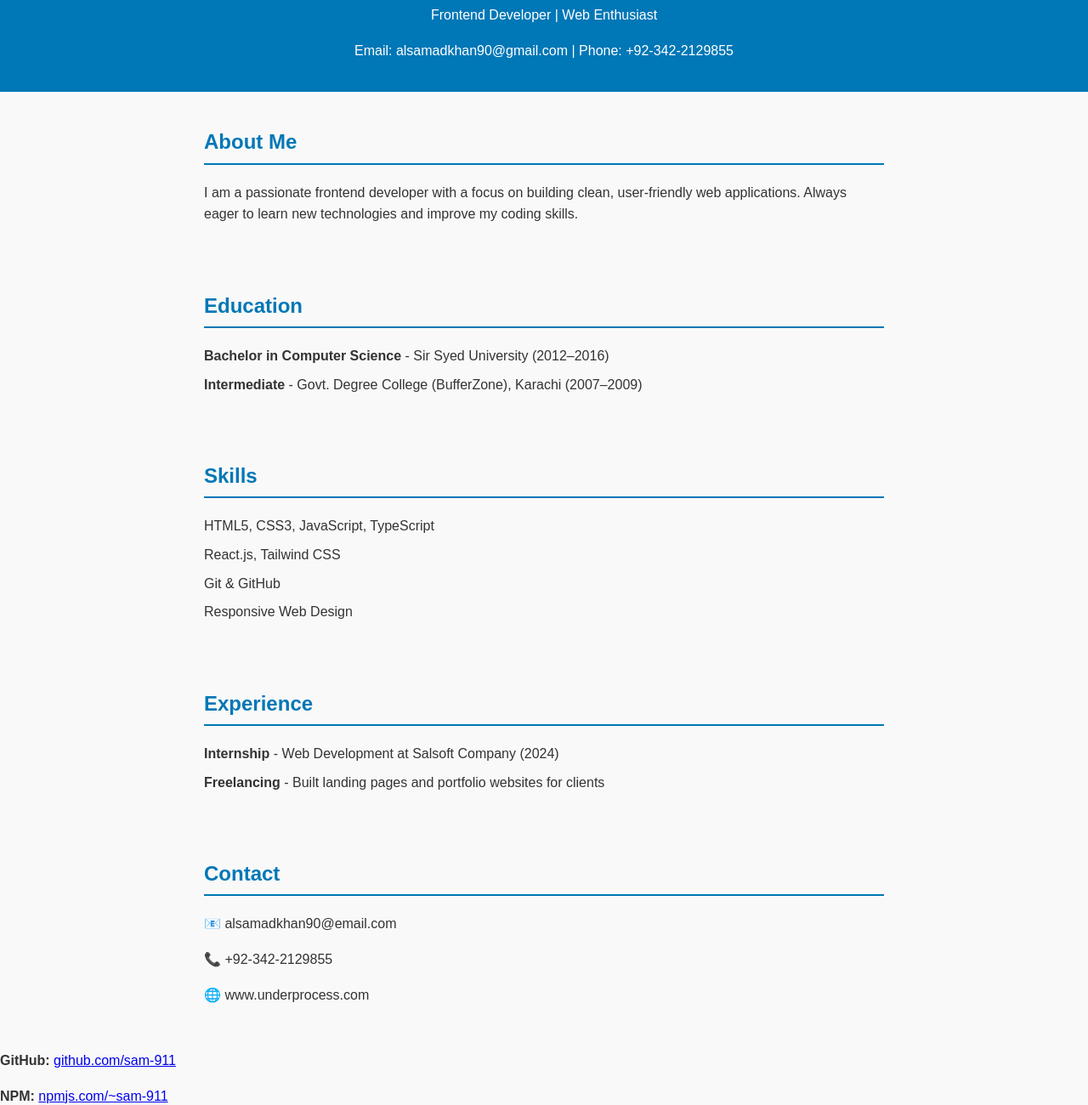
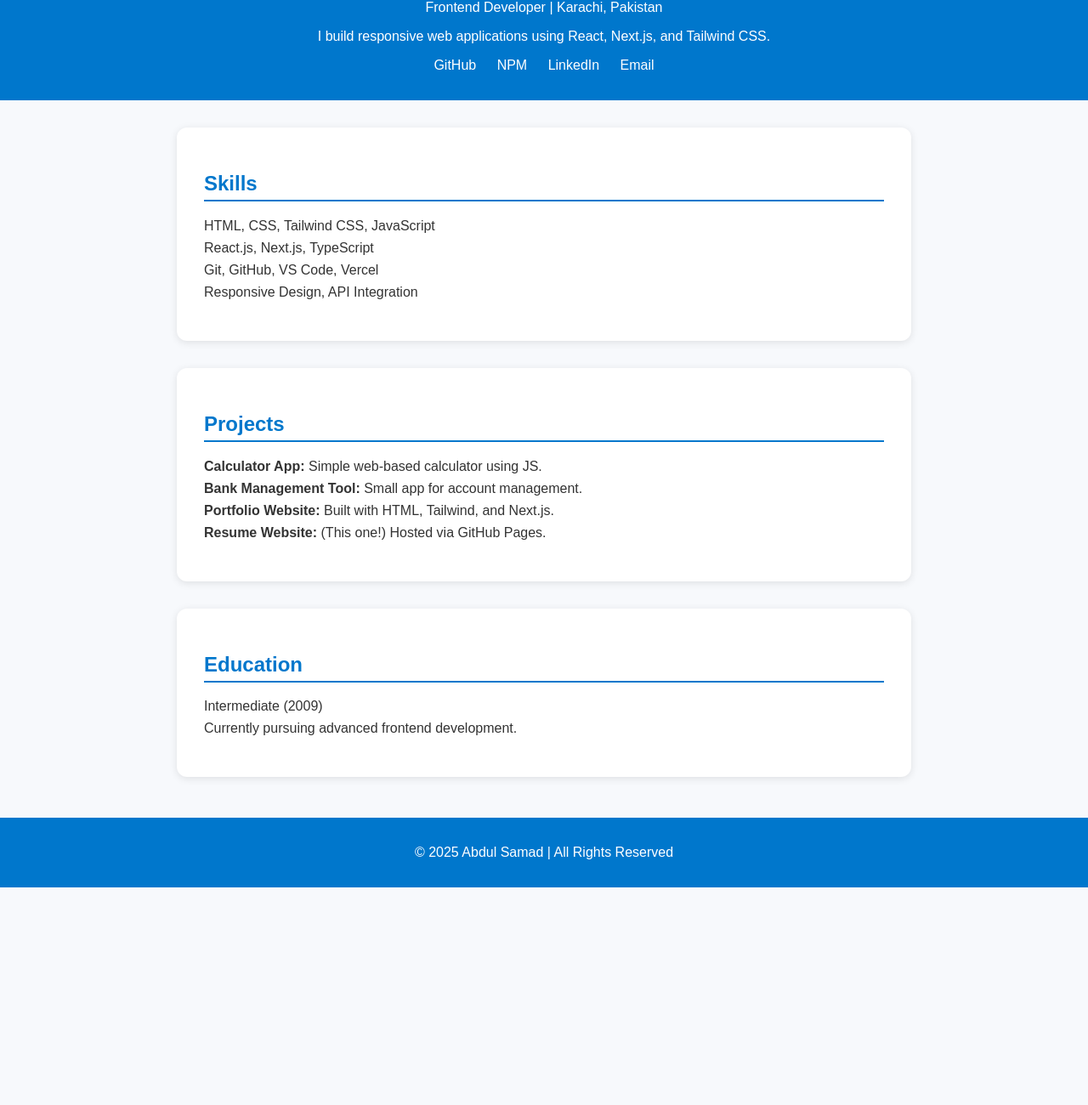
Before and after one commit to sam-911/resume-website, a plain HTML site: page index.html in a window 1280 px wide. Shown: the part 82-1382 px from the top of the page at 85% size. After the commit the page ends 1126 px from the top, so only its background shows below. Drawn offline with Linux system fonts and the light colour scheme.

Commit message:
Added Github and NPM profile likns in reume

```diff
--- a/index.html
+++ b/index.html
@@ -1,110 +1,128 @@
 <!DOCTYPE html>
 <html lang="en">
 <head>
-  <meta charset="UTF-8">
-  <meta name="viewport" content="width=device-width, initial-scale=1.0">
-  <title>My Resume</title>
+  <meta charset="UTF-8" />
+  <meta name="viewport" content="width=device-width, initial-scale=1.0" />
+  <title>Abdul Samad | Frontend Developer</title>
   <style>
     body {
-      font-family: Arial, sans-serif;
+      font-family: "Poppins", sans-serif;
       margin: 0;
       padding: 0;
-      line-height: 1.6;
-      background: #f9f9f9;
+      background: #f7f9fc;
       color: #333;
     }
+
     header {
-      background: #0077b6;
+      background: #0077cc;
       color: white;
-      padding: 20px;
       text-align: center;
+      padding: 2rem 1rem;
     }
+
     header h1 {
       margin: 0;
+      font-size: 2.5rem;
     }
+
+    header p {
+      margin-top: 5px;
+      font-size: 1rem;
+    }
+
+    .header-links {
+      margin-top: 1rem;
+    }
+
+    .header-links a {
+      margin: 0 10px;
+      text-decoration: none;
+      color: white;
+      font-weight: 500;
+      transition: 0.3s;
+    }
+
+    .header-links a:hover {
+      color: #e2e2e2;
+    }
+
     section {
-      padding: 20px;
       max-width: 800px;
-      margin: auto;
+      margin: 2rem auto;
+      background: white;
+      padding: 2rem;
+      border-radius: 12px;
+      box-shadow: 0 2px 10px rgba(0,0,0,0.1);
     }
+
     h2 {
-      color: #0077b6;
-      border-bottom: 2px solid #0077b6;
+      color: #0077cc;
+      border-bottom: 2px solid #0077cc;
       padding-bottom: 5px;
     }
+
     ul {
-      list-style: none;
+      list-style-type: none;
       padding: 0;
     }
+
     ul li {
       margin: 8px 0;
     }
+
     footer {
       text-align: center;
-      padding: 15px;
-      background: #333;
+      padding: 1rem;
+      background: #0077cc;
       color: white;
-      margin-top: 20px;
+      margin-top: 3rem;
     }
   </style>
 </head>
 <body>
+  <header>
+    <h1>Abdul Samad</h1>
+    <p>Frontend Developer | Karachi, Pakistan</p>
+    <p>I build responsive web applications using React, Next.js, and Tailwind CSS.</p>
 
-  <header>
-    <h1>ABDUL SAMAD KHAN</h1>
-    <p>Frontend Developer | Web Enthusiast</p>
-    <p>Email: alsamadkhan90@gmail.com | Phone: +92-342-2129855</p>
+    <div class="header-links">
+      <a href="https://github.com/sam-911" target="_blank">GitHub</a>
+      <a href="https://www.npmjs.com/~sam911" target="_blank">NPM</a>
+      <a href="https://www.linkedin.com/in/sam911" target="_blank">LinkedIn</a>
+      <a href="mailto:sam911@gmail.com">Email</a>
+    </div>
   </header>
 
   <section>
-    <h2>About Me</h2>
-    <p>
-      I am a passionate frontend developer with a focus on building clean, user-friendly web applications.
-      Always eager to learn new technologies and improve my coding skills.
-    </p>
+    <h2>Skills</h2>
+    <ul>
+      <li>HTML, CSS, Tailwind CSS, JavaScript</li>
+      <li>React.js, Next.js, TypeScript</li>
+      <li>Git, GitHub, VS Code, Vercel</li>
+      <li>Responsive Design, API Integration</li>
+    </ul>
+  </section>
+
+  <section>
+    <h2>Projects</h2>
+    <ul>
+      <li><strong>Calculator App:</strong> Simple web-based calculator using JS.</li>
+      <li><strong>Bank Management Tool:</strong> Small app for account management.</li>
+      <li><strong>Portfolio Website:</strong> Built with HTML, Tailwind, and Next.js.</li>
+      <li><strong>Resume Website:</strong> (This one!) Hosted via GitHub Pages.</li>
+    </ul>
   </section>
 
   <section>
     <h2>Education</h2>
     <ul>
-      <li><strong>Bachelor in Computer Science</strong> - Sir Syed University (2012–2016)</li>
-      <li><strong>Intermediate</strong> - Govt. Degree College (BufferZone), Karachi (2007–2009)</li>
+      <li>Intermediate (2009)</li>
+      <li>Currently pursuing advanced frontend development.</li>
     </ul>
   </section>
 
-  <section>
-    <h2>Skills</h2>
-    <ul>
-      <li>HTML5, CSS3, JavaScript, TypeScript</li>
-      <li>React.js, Tailwind CSS</li>
-      <li>Git & GitHub</li>
-      <li>Responsive Web Design</li>
-    </ul>
-  </section>
-
-  <section>
-    <h2>Experience</h2>
-    <ul>
-      <li><strong>Internship</strong> - Web Development at Salsoft Company (2024)</li>
-      <li><strong>Freelancing</strong> - Built landing pages and portfolio websites for clients</li>
-    </ul>
-  </section>
-
-  <section>
-    <h2>Contact</h2>
-    <p>📧 alsamadkhan90@email.com</p>
-    <p>📞 +92-342-2129855</p>
-    <p>🌐 www.underprocess.com</p>
-  </section>
-
-<div class="social-links">
-  <p><strong>GitHub:</strong> <a href="https://github.com/sam-911?tab=repositories" target="_blank">github.com/sam-911</a></p>
-  <p><strong>NPM:</strong> <a href="https://www.npmjs.com/settings/codewithkhan/packages" target="_blank">npmjs.com/~sam-911</a></p>
-</div>
-
   <footer>
-    <p>© 2025 Your Name. All Rights Reserved.</p>
+    <p>© 2025 Abdul Samad | All Rights Reserved</p>
   </footer>
-
 </body>
 </html>
```
